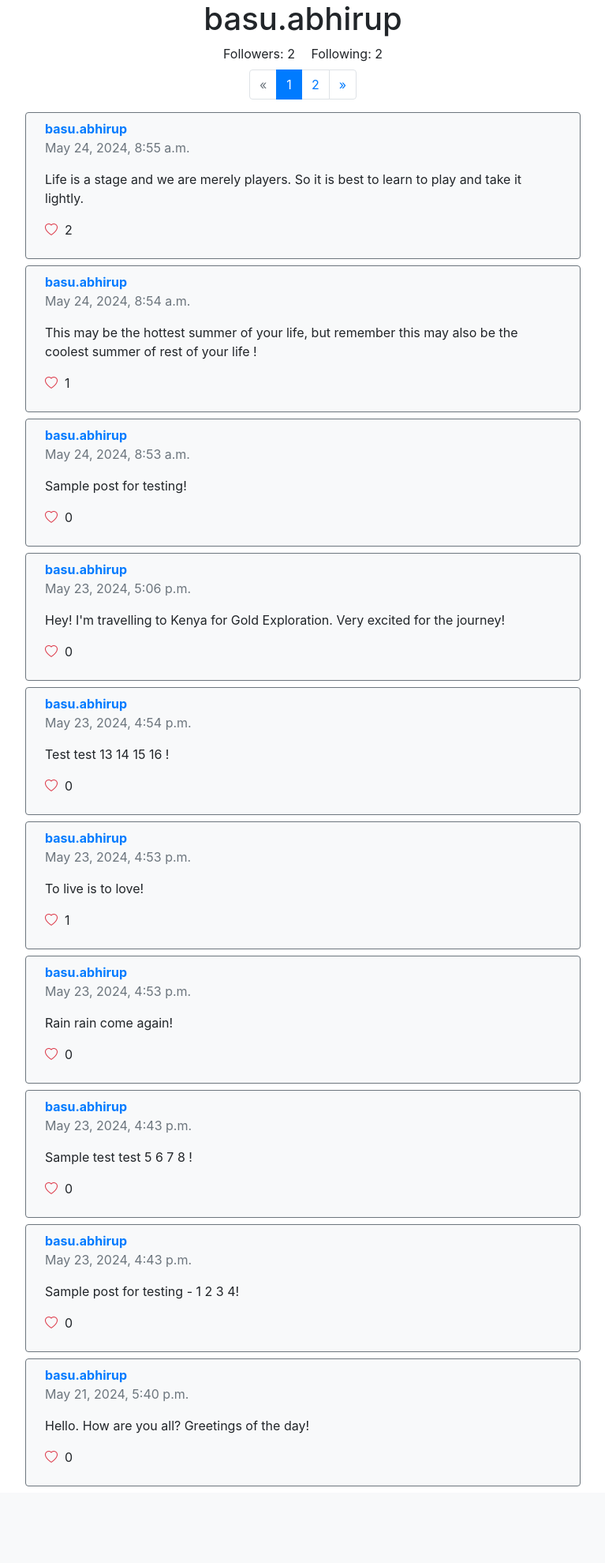
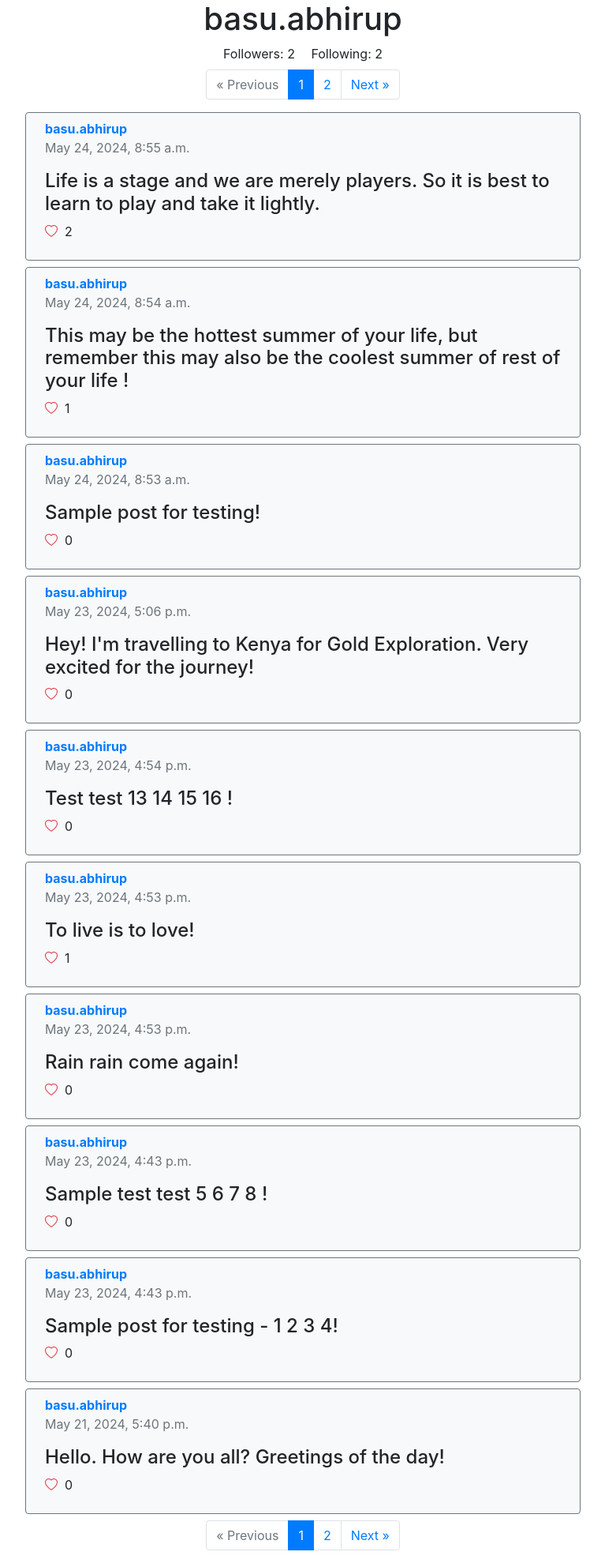
Before and after one commit to basuabhirup/cs50w-network, a Django app: a page that uses network/templates/network/profile.html in a window 1280 px wide. Shown: the part 56-2035 px from the top of the page at 79% size, without its empty margins (256-1023 px from the left). Before the commit the page ends 1938 px from the top, so only its background shows below. Run offline with Django 3.2, Linux system fonts and the light colour scheme; data comes from the database, SQL or seed files in the repository; both versions use the stored data as it was after the commit; some libraries are stand-ins or nearby versions.

Commit message:
UI improvements + Final finishing

```diff
--- a/network/templates/network/profile.html
+++ b/network/templates/network/profile.html
@@ -14,9 +14,9 @@
 
     {% if show_follow_button %}
         {% if following %}
-            <button class="btn btn-sm btn-outline-primary mb-4" name="unfollow" onclick="handleFollowing(event)">Unfollow</button>
+            <button class="btn btn-sm btn-outline-primary mb-5" name="unfollow" onclick="handleFollowing(event)">Unfollow</button>
         {% else %}
-            <button class="btn btn-sm btn-outline-primary mb-4" name="follow" onclick="handleFollowing(event)">Follow</button>
+            <button class="btn btn-sm btn-outline-primary mb-5" name="follow" onclick="handleFollowing(event)">Follow</button>
         {% endif %}
     {% endif %}
 
@@ -24,9 +24,9 @@
     <nav aria-label="Page navigation example">
         <ul class="pagination">
         {% if posts.has_previous %}
-            <li class="page-item"><a class="page-link" href="?page={{ posts.previous_page_number }}">&laquo;</a></li>
+            <li class="page-item"><a class="page-link" href="?page={{ posts.previous_page_number }}">&laquo; Previous</a></li>
         {% else %}
-            <li class="page-item not-allowed"><a class="page-link text-muted">&laquo;</a></li>
+            <li class="page-item disabled"><a class="page-link text-muted">&laquo; Previous</a></li>
         {% endif %}
 
         {% for page_num in paginator.page_range %}
@@ -36,9 +36,9 @@
         {% endfor %}
 
         {% if posts.has_next %}
-            <li class="page-item not-allowed"><a class="page-link" href="?page={{ posts.next_page_number }}">&raquo;</a></li>
+            <li class="page-item not-allowed"><a class="page-link" href="?page={{ posts.next_page_number }}">Next &raquo;</a></li>
         {% else %}
-            <li class=""><a class="page-link text-muted">&raquo;</a></li>
+            <li class="page-item disabled"><a class="page-link text-muted">Next &raquo;</a></li>
         {% endif %}
         </ul>
     </nav>
@@ -54,7 +54,7 @@
                     </button>
                 {% endif %}
                 <p class="text-muted mt-0">{{ post.post.timestamp }}</p>
-                <p id="post-content-{{ post.post.id }}">{{ post.post.content }}</p>
+                <p class="h4" id="post-content-{{ post.post.id }}">{{ post.post.content }}</p>
                 {% if user.is_authenticated %}
                     <button class="like-button border-0 bg-light" data-post-id="{{ post.post.id }}" onclick="handleLiking(event)">
                         {% if post.already_liked == True %}
@@ -71,4 +71,28 @@
         {% endfor %}
     </div>
 
+    {% if paginator.num_pages > 1 %}
+    <nav aria-label="Page navigation example">
+        <ul class="pagination">
+        {% if posts.has_previous %}
+            <li class="page-item"><a class="page-link" href="?page={{ posts.previous_page_number }}">&laquo; Previous</a></li>
+        {% else %}
+            <li class="page-item disabled"><a class="page-link text-muted">&laquo; Previous</a></li>
+        {% endif %}
+
+        {% for page_num in paginator.page_range %}
+            <li class="page-item {% if page_num == posts.number %}active{% endif %}">
+            <a class="page-link" href="?page={{ page_num }}">{{ page_num }}</a>
+            </li>
+        {% endfor %}
+
+        {% if posts.has_next %}
+            <li class="page-item not-allowed"><a class="page-link" href="?page={{ posts.next_page_number }}">Next &raquo;</a></li>
+        {% else %}
+            <li class="page-item disabled"><a class="page-link text-muted">Next &raquo;</a></li>
+        {% endif %}
+        </ul>
+    </nav>
+    {% endif %}
+
 {% endblock %}
```
Also changed, not shown: network/templates/network/all_posts.html (+30 -6 lines), db.sqlite3.
